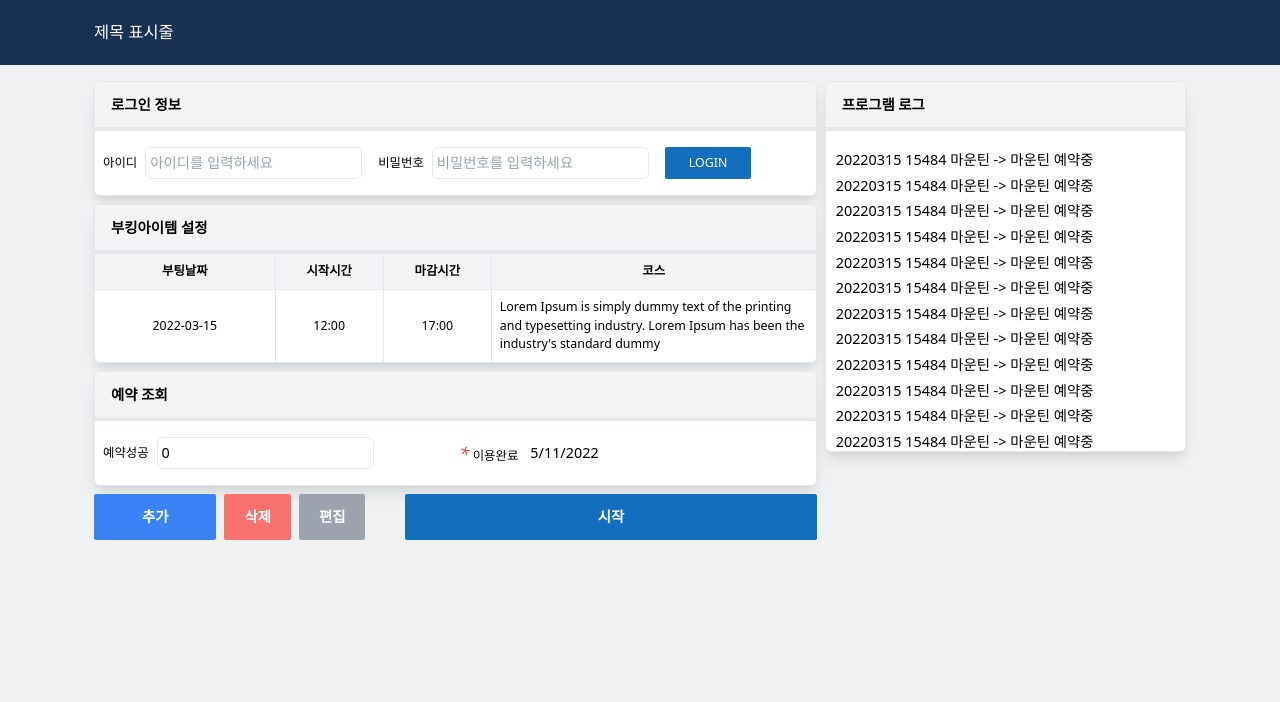
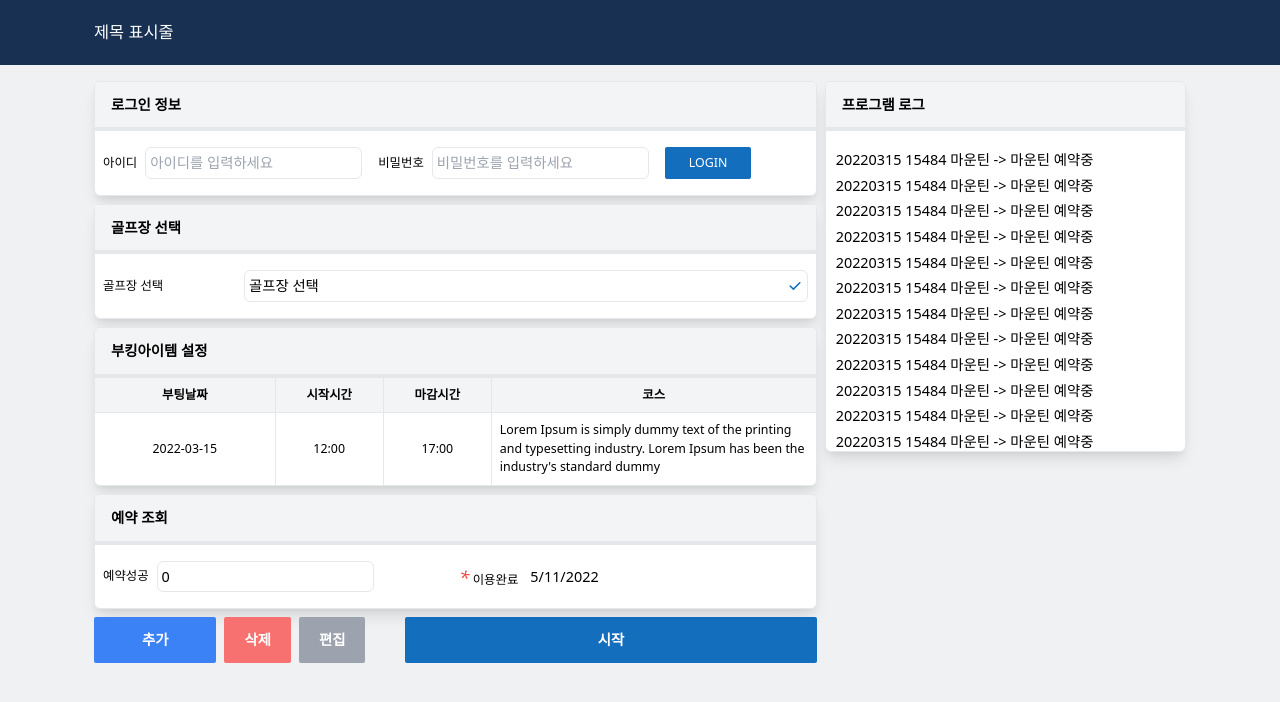
Before and after one commit to aquabuz/booking_app, a Vue app: page / in a window 1280 px wide. Shown: the top 702 px of the page. Built offline with nearby package versions, Linux system fonts and the light colour scheme.

Commit message:
select + layer toggle

```diff
--- a/src/components/LayerPopUp.vue
+++ b/src/components/LayerPopUp.vue
@@ -26,7 +26,7 @@
         </label>
         <input
           id="datepicker-date"
-          class="p-1 mx-2 border border-slate-900 rounded-md"
+          class="p-1 mx-2 border border-slate-900 rounded-md bg-white"
           placeholder="Select Date"
           type="date"
         />
@@ -37,7 +37,7 @@
         </label>
         <input
           id="datepicker-time-start"
-          class="p-1 mx-2 border border-slate-900 rounded-md"
+          class="p-1 mx-2 border border-slate-900 rounded-md bg-white"
           type="time"
           min="00:00"
           max="24:00"
@@ -49,7 +49,7 @@
         </label>
         <input
           id="datepicker-time-end"
-          class="p-1 mx-2 border border-slate-900 rounded-md"
+          class="p-1 mx-2 border border-slate-900 rounded-md bg-white"
           type="time"
           min="00:00"
           max="24:00"
--- a/src/views/Home.vue
+++ b/src/views/Home.vue
@@ -53,6 +53,71 @@
           >
             LOGIN
           </button>
+        </form>
+      </div>
+      <!-- division -->
+      <div class="border border-slate-900 rounded-md bg-white shadow-lg">
+        <!-- title -->
+        <div
+          class="py-3 px-4 border-b-4 border-gray-200 bg-gray-100 font-bold text-black"
+        >
+          골프장 선택
+        </div>
+        <!-- form -->
+        <form
+          class="py-4 px-2 gap-2 flex flex-1 flex-col whitespace-nowrap sm:flex-row"
+        >
+          <div class="flex flex-1 items-center ">
+            <label for="course" class="w-1/5 text-sm">
+              골프장 선택
+            </label>
+            <div class="relative flex-1">
+              <!-- layer select -->
+              <div
+                id="course"
+                class="p-1 flex-1 border border-slate-900 rounded-md cursor-pointer"
+                @click="toggleLayer('place-select')"
+              >
+                <div class="flex justify-between items-center">
+                  <span>골프장 선택</span>
+                  <check-icon class="h-4 w-4 text-at-light-blue" />
+                </div>
+              </div>
+              <!-- layer -->
+              <div
+                id="place-select"
+                class="modal absolute p-4 flex flex-col top-10 left-0 w-full border border-slate-900 rounded-md bg-white"
+              >
+                <!-- list -->
+                <ul>
+                  <li
+                    v-for="(item, index) in items"
+                    :key="index"
+                    class="flex items-center place-list"
+                  >
+                    <p class="flex flex-1">{{ item }}</p>
+                  </li>
+                </ul>
+                <!-- button -->
+                <!-- left button -->
+                <div class="mt-5 gap-2 flex">
+                  <button
+                    type="button"
+                    class="py-1 px-4 font-bold text-white rounded-sm bg-blue-500 flex-2"
+                  >
+                    확인
+                  </button>
+                  <button
+                    type="button"
+                    class="py-1 px-4 font-bold text-white rounded-sm bg-gray-400 flex-1"
+                    @click="toggleLayer('place-select')"
+                  >
+                    취소
+                  </button>
+                </div>
+              </div>
+            </div>
+          </div>
         </form>
       </div>
       <!-- division -->
@@ -246,16 +311,28 @@
 <script>
 import { reactive, toRefs } from "vue";
 import LayerPopUp from "@/components/LayerPopUp";
+import { CheckIcon } from "@heroicons/vue/solid";
 
 export default {
   name: "Home",
   components: {
     LayerPopUp,
+    CheckIcon,
   },
   setup() {
     const state = reactive({
+      items: ["골프장 > 파인", "골프장 > 마운틴", "골프장 > 밸리"],
       showLayer: false,
     });
+
+    const toggleLayer = (name) => {
+      let el = document.getElementById(name);
+      if (el.style.display == "flex" || el.style.display == "block") {
+        el.style.display = "none";
+      } else {
+        el.style.display = "flex";
+      }
+    };
 
     const hideLayer = (e) => {
       state.showLayer = e;
@@ -263,6 +340,7 @@ export default {
 
     return {
       ...toRefs(state),
+      toggleLayer,
       hideLayer,
     };
   },
@@ -270,6 +348,9 @@ export default {
 </script>
 
 <style lang="scss" scoped>
+.modal {
+  display: none;
+}
 table {
   thead > tr:first-child {
     th,
@@ -293,6 +374,7 @@ table {
     }
   }
 }
+.place-list,
 .program-log {
   > p {
     padding: 2px;
```
